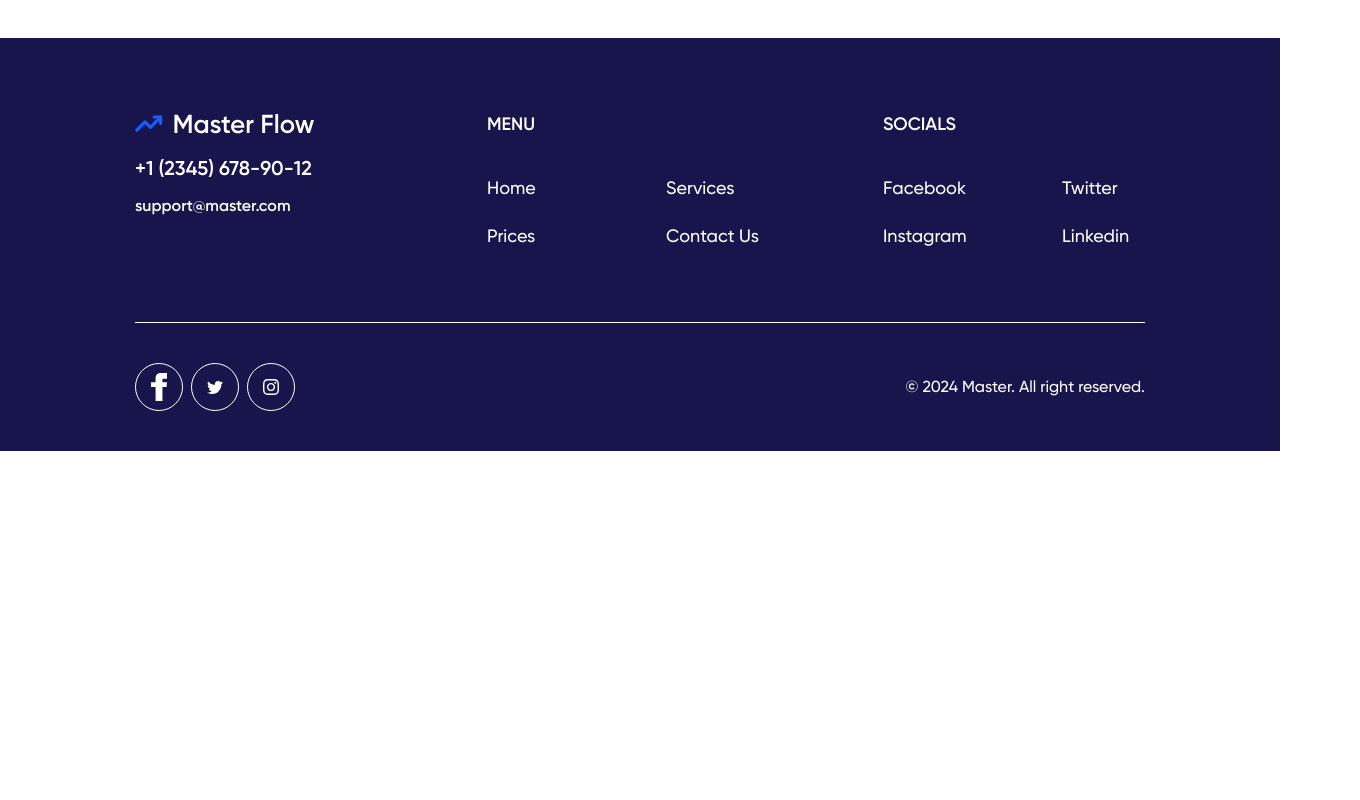
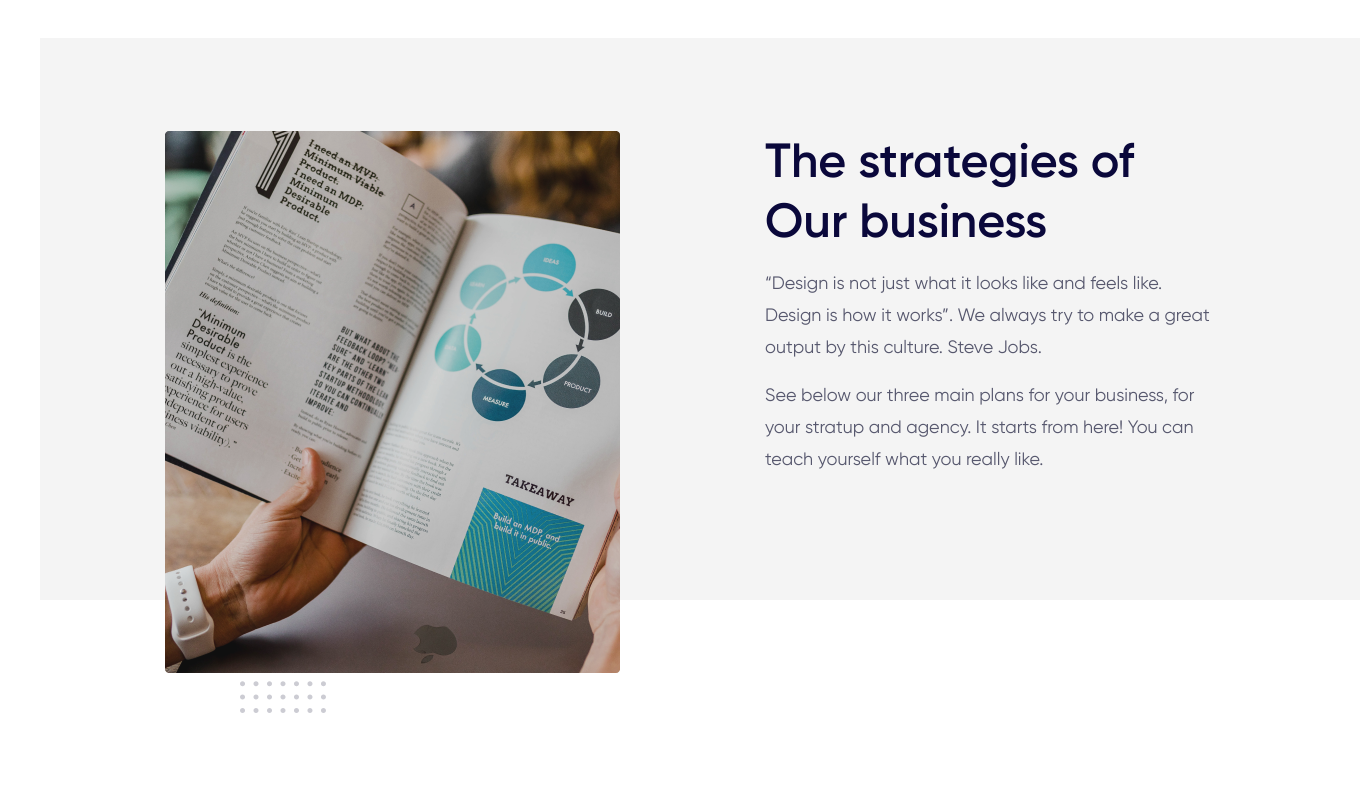
Before and after one commit to Slavinto/master-flow, a Next.js app: page /services in a window 1280 px wide. Shown: the part 1760-2560 px from the top of the page, 1360 px wide, since content can reach past the window. Before the commit the page ends 2211 px from the top, so only its background shows below. Built offline with nearby package versions, Linux system fonts and the light colour scheme; no server answers.

Commit message:
Strategies section layout complete

```diff
--- a/src/app/services/page.tsx
+++ b/src/app/services/page.tsx
@@ -1,10 +1,11 @@
-import { Startups, WhoWeAre } from "@/components";
+import { Startups, Strategies, WhoWeAre } from "@/components";
 
 const Services = () => {
     return (
         <main>
             <Startups />
             <WhoWeAre />
+            <Strategies />
         </main>
     );
 };
--- a/src/components/strategies.tsx
+++ b/src/components/strategies.tsx
@@ -1,5 +1,41 @@
+import Image from "next/image";
+
 const Strategies = () => {
-    return <div>Strategies</div>;
+    return (
+        <section className='flex gap-2 justify-between container-sm relative mb-[140px] pt-[93px] pr-5'>
+            <div className='z-0 absolute top-0 left-0 bg-gray-canvas2 w-[1320px] h-[562px]' />
+
+            <Image
+                className='relative z-10 ml-[125px]'
+                src='/static/assets/images/image6.png'
+                alt='a hand with a book'
+                width={455}
+                height={542}
+            />
+            <Image
+                src={"/static/assets/patterns/shape1.svg"}
+                alt='shape pattern'
+                width={86}
+                height={102}
+                className='absolute z-0 left-[200px] -bottom-10'
+            />
+            <article className='flex flex-col gap-4 max-w-[455px] relative z-10'>
+                <h2 className='section-main-text'>
+                    The strategies of Our business
+                </h2>
+                <p className='article-regular-text'>
+                    “Design is not just what it looks like and feels like.
+                    Design is how it works”. We always try to make a great
+                    output by this culture. Steve Jobs.
+                </p>
+                <p className='article-regular-text'>
+                    See below our three main plans for your business, for your
+                    stratup and agency. It starts from here! You can teach
+                    yourself what you really like.
+                </p>
+            </article>
+        </section>
+    );
 };
 
 export default Strategies;
```
Also changed, not shown: public/static/assets/images/Image6.png.
